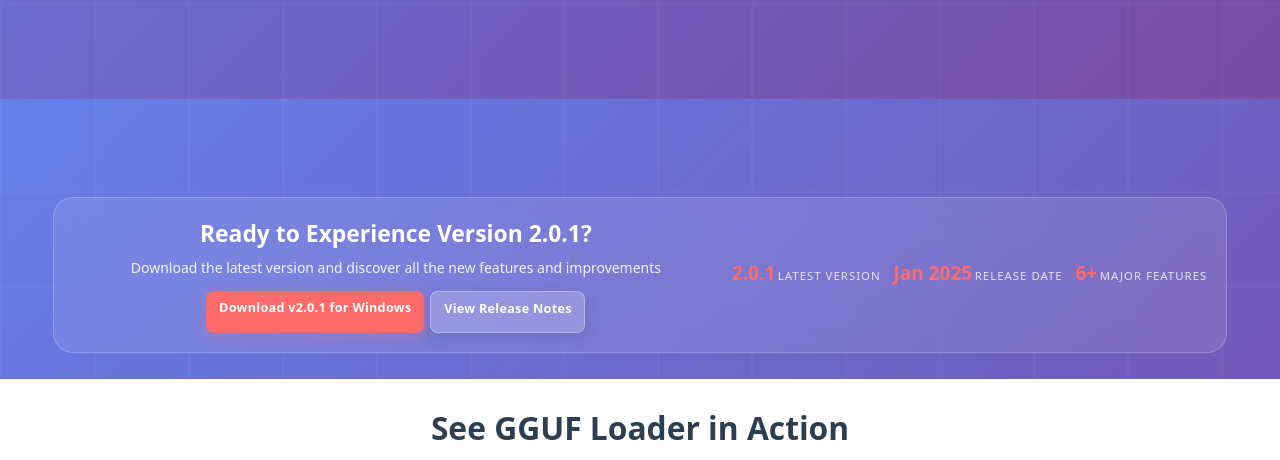
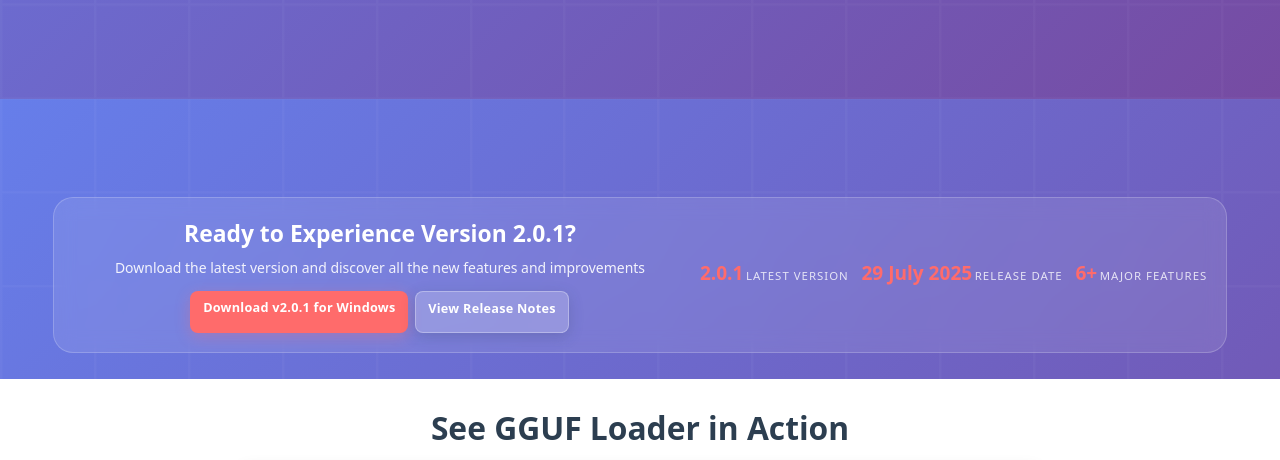
Before and after one commit to GGUFloader/ggufloader.github.io, a Jekyll site: the page index.html, which Jekyll copies as it is, in a window 1280 px wide and 900 px high, scrolled down 1529 px, cut to the strip 0-460 px from the top of the window. Built offline with Jekyll 4.4.1, drawn with Linux system fonts in a browser that asks for light colours; some of the changed lines change nothing that is shown.

Commit message:
Update index.html

```diff
--- a/index.html
+++ b/index.html
@@ -32,7 +32,7 @@
 
     <!-- Additional social media optimization -->
     <meta property="article:author" content="Hussain Nazary" />
-    <meta property="article:published_time" content="2025-01-27T00:00:00Z" />
+    <meta property="article:published_time" content="2025-07-29T00:00:00Z" />
     <meta property="article:modified_time" content="2025-01-27T00:00:00Z" />
     <meta property="article:section" content="Technology" />
     <meta property="article:tag" content="AI" />
@@ -782,7 +782,7 @@
 
     <!-- Cache control meta tags -->
     <meta http-equiv="Cache-Control" content="public, max-age=31536000, immutable">
-    <meta http-equiv="Expires" content="Thu, 31 Dec 2025 23:59:59 GMT">
+    <meta http-equiv="Expires" content="Thu, 29 July 2025 23:59:59 GMT">
 
     <!-- Web App Manifest -->
     <link rel="manifest" href="/manifest.json">
@@ -864,8 +864,8 @@
         },
         "applicationSuite": "GGUF Loader Suite",
         "countriesSupported": ["US", "CA", "GB", "DE", "FR", "AU", "JP", "IN"],
-        "datePublished": "2025-01-27",
-        "dateModified": "2025-01-27",
+        "datePublished": "2025-07-29",
+        "dateModified": "2025-01-20",
         "mainEntityOfPage": "https://ggufloader.github.io",
         "image": "https://ggufloader.github.io/preview.png",
         "url": "https://ggufloader.github.io"
@@ -1193,7 +1193,7 @@
                                     <span class="stat-label">Latest Version</span>
                                 </div>
                                 <div class="stat">
-                                    <span class="stat-number">Jan 2025</span>
+                                    <span class="stat-number">29 July 2025</span>
                                     <span class="stat-label">Release Date</span>
                                 </div>
                                 <div class="stat">
```
